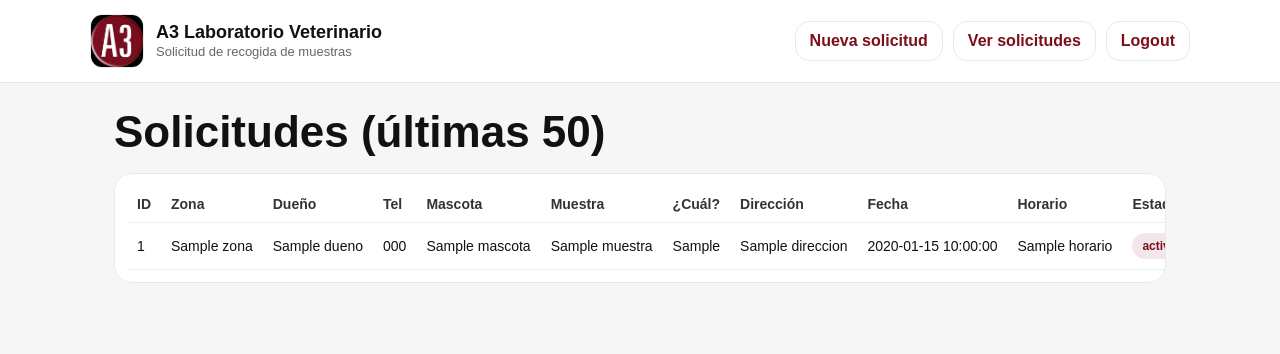
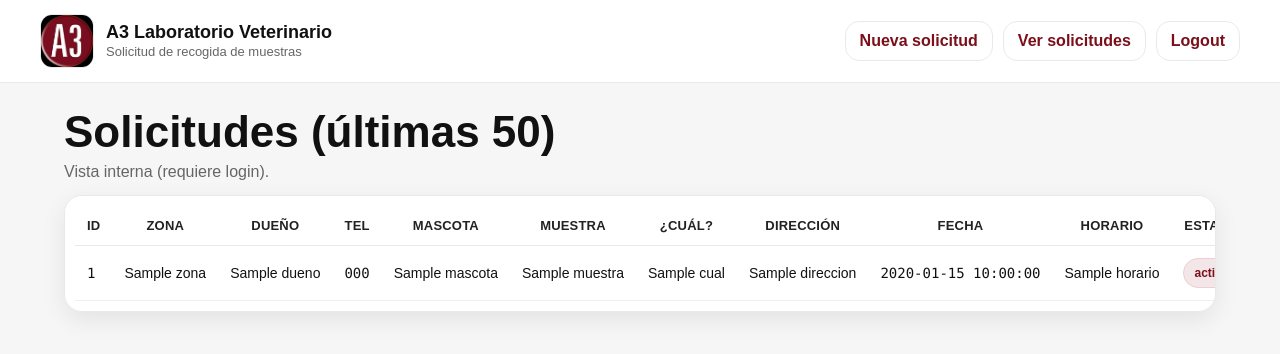
Before and after one commit to daniellascano811/laboratorio-veterinario, a Flask app: template templates/solicitudes.html in a window 1280 px wide. Shown: the top 354 px of the page. Run offline with Flask 3, Linux system fonts and the light colour scheme; the template is opened without the code that fills it: most values are stand-ins (such as "Sample title", 1, 10 or a date in 2020); some libraries are stand-ins or nearby versions.

Commit message:
Update UI: form + table horizontal + login + muestra select

```diff
--- a/app.py
+++ b/app.py
@@ -1,5 +1,4 @@
 import os
-import re
 import sqlite3
 from functools import wraps
 
@@ -15,57 +14,47 @@ from flask import (
 # CONFIG
 # =========================
 app = Flask(__name__)
-
-# SECRET_KEY (para sesiones)
 app.secret_key = os.environ.get("SECRET_KEY", "dev-secret-key")
 
-# Variables
-DATABASE_URL_RAW = os.environ.get("DATABASE_URL")  # Render Postgres
+DATABASE_URL = os.environ.get("DATABASE_URL")  # Render (Postgres)
 SQLITE_PATH = os.environ.get("SQLITE_PATH", "app_local.db")  # Local
 
 ADMIN_USER = os.environ.get("ADMIN_USER", "admin")
 ADMIN_PASSWORD = os.environ.get("ADMIN_PASSWORD", "1234")
+FORCE_ADMIN_SYNC = os.environ.get("FORCE_ADMIN_SYNC", "0").strip() == "1"
 
 
 # =========================
-# HELPERS: SANITIZE DATABASE_URL
+# DB HELPERS (Postgres o SQLite)
 # =========================
-def clean_database_url(url: str | None) -> str | None:
-    if not url:
-        return None
+def using_postgres() -> bool:
+    return bool(DATABASE_URL)
 
-    # 1) quitar espacios extremos y comillas envolventes
-    dsn = url.strip().strip('"').strip("'")
 
-    # 2) quitar saltos de línea / tabs invisibles dentro (esto mata el sslmode roto)
-    dsn = re.sub(r"[\r\n\t ]+", "", dsn)
+def normalize_dsn_sslmode(dsn: str) -> str:
+    """
+    Render suele requerir SSL.
+    - Si no trae sslmode, lo agregamos como sslmode=require
+    - Si trae algo raro tipo sslmode="require o 'require', lo normalizamos
+    """
+    if not dsn:
+        return dsn
 
-    # 3) normalizar scheme
-    if dsn.startswith("postgres://"):
-        dsn = "postgresql://" + dsn[len("postgres://"):]
+    # limpia comillas sueltas que causan: invalid sslmode value: '"require'
+    dsn = dsn.replace('sslmode="require', "sslmode=require")
+    dsn = dsn.replace("sslmode='require", "sslmode=require")
+    dsn = dsn.replace('sslmode="require"', "sslmode=require")
+    dsn = dsn.replace("sslmode='require'", "sslmode=require")
 
-    # 4) si ya viene sslmode, arreglarlo:
-    #    - quita comillas del valor (sslmode="require" -> sslmode=require)
-    dsn = re.sub(r"sslmode=['\"]?([^&'\"]+)['\"]?", r"sslmode=\1", dsn)
-
-    # 5) forzar sslmode=require (sin comillas)
-    if "sslmode=" in dsn:
-        dsn = re.sub(r"sslmode=[^&]+", "sslmode=require", dsn)
-    else:
+    if "sslmode=" not in dsn:
         join_char = "&" if "?" in dsn else "?"
         dsn = f"{dsn}{join_char}sslmode=require"
 
     return dsn
 
 
-def using_postgres() -> bool:
-    return bool(DATABASE_URL_RAW)
-
-
 def get_pg_conn():
-    dsn = clean_database_url(DATABASE_URL_RAW)
-    if not dsn:
-        raise RuntimeError("DATABASE_URL no está configurada.")
+    dsn = normalize_dsn_sslmode(DATABASE_URL)
     return psycopg.connect(dsn, row_factory=dict_row)
 
 
@@ -76,7 +65,7 @@ def get_sqlite_conn():
 
 
 def get_db():
-    # Retorna (conn, engine)
+    # Retorna (conn, "pg"|"sqlite")
     if using_postgres():
         return get_pg_conn(), "pg"
     return get_sqlite_conn(), "sqlite"
@@ -97,6 +86,7 @@ def fetchall_list(rows, engine):
 
 
 def sql_placeholder(engine):
+    # Postgres usa %s, sqlite usa ?
     return "%s" if engine == "pg" else "?"
 
 
@@ -124,6 +114,7 @@ def init_db():
             tel TEXT,
             mascota TEXT,
             muestra TEXT,
+            cual TEXT,
             direccion TEXT,
             fecha DATE NULL,
             horario TEXT,
@@ -148,6 +139,7 @@ def init_db():
             tel TEXT,
             mascota TEXT,
             muestra TEXT,
+            cual TEXT,
             direccion TEXT,
             fecha TEXT NULL,
             horario TEXT,
@@ -156,27 +148,35 @@ def init_db():
         );
         """)
 
+    # admin user
     ph = sql_placeholder(engine)
-    cur.execute(f"SELECT 1 FROM usuarios WHERE usuario={ph}", (ADMIN_USER,))
-    exists = cur.fetchone()
 
-    if exists is None:
+    cur.execute(f"SELECT * FROM usuarios WHERE usuario={ph}", (ADMIN_USER,))
+    existing = cur.fetchone()
+
+    if existing is None:
         cur.execute(
             f"INSERT INTO usuarios (usuario, nombre, password) VALUES ({ph},{ph},{ph})",
             (ADMIN_USER, "Administrador", ADMIN_PASSWORD)
+        )
+    elif FORCE_ADMIN_SYNC:
+        cur.execute(
+            f"UPDATE usuarios SET password={ph} WHERE usuario={ph}",
+            (ADMIN_PASSWORD, ADMIN_USER)
         )
 
     conn.commit()
     cur.close()
     conn.close()
+    print(f"DB inicializada OK ({'Postgres' if engine=='pg' else 'SQLite'})")
 
 
 # Inicializa DB al arrancar
 try:
     init_db()
 except Exception as e:
+    # No rompemos el arranque: Render igual levanta el servicio y ves el error en logs
     print("init_db() error:", e)
-    # Importante: NO rompemos el arranque para que el servicio viva y puedas ver logs.
 
 
 # =========================
@@ -201,12 +201,12 @@ def home():
 
 @app.route("/solicitud", methods=["POST"])
 def crear_solicitud():
-    # OJO: estos names deben coincidir con el HTML
     zona = request.form.get("zona")
     dueno = request.form.get("dueno")
     tel = request.form.get("tel")
     mascota = request.form.get("mascota")
     muestra = request.form.get("muestra")
+    cual = request.form.get("cual")
     direccion = request.form.get("direccion")
 
     fecha_str = (request.form.get("fecha") or "").strip()
@@ -221,10 +221,10 @@ def crear_solicitud():
     cur.execute(
         f"""
         INSERT INTO solicitudes
-        (zona, dueno, tel, mascota, muestra, direccion, fecha, horario)
-        VALUES ({ph},{ph},{ph},{ph},{ph},{ph},{ph},{ph})
+        (zona, dueno, tel, mascota, muestra, cual, direccion, fecha, horario)
+        VALUES ({ph},{ph},{ph},{ph},{ph},{ph},{ph},{ph},{ph})
         """,
-        (zona, dueno, tel, mascota, muestra, direccion, fecha, horario)
+        (zona, dueno, tel, mascota, muestra, cual, direccion, fecha, horario)
     )
 
     conn.commit()
@@ -251,6 +251,7 @@ def login():
             (usuario, password)
         )
         user = cur.fetchone()
+
         cur.close()
         conn.close()
 
@@ -263,7 +264,7 @@ def login():
         else:
             error = "Usuario o clave incorrecta"
 
-    return render_template("login.html", error=error, title="Login", active="login")
+    return render_template("login.html", error=error, title="Login", active="")
 
 
 @app.route("/logout")
--- a/static/styles.css
+++ b/static/styles.css
@@ -6,6 +6,7 @@
   --text:#111;
   --muted:#666;
   --border:#e9e9e9;
+  --shadow: 0 8px 24px rgba(0,0,0,.08);
 }
 
 *{ box-sizing:border-box; }
@@ -19,13 +20,22 @@ body{
 
 .container{
   padding: 24px;
-  max-width: 1100px;
+  max-width: 1200px;
   margin: 0 auto;
 }
 
 h1{
   margin: 0 0 16px 0;
   font-size: 44px;
+}
+
+.muted{
+  margin: 0 0 14px 0;
+  color: var(--muted);
+}
+
+.page-head h1{
+  margin: 0 0 6px 0;
 }
 
 /* ===== NAVBAR ===== */
@@ -36,7 +46,7 @@ h1{
 }
 
 .navbar-inner{
-  max-width: 1100px;
+  max-width: 1200px;
   margin: 0 auto;
   display:flex;
   align-items:center;
@@ -48,7 +58,7 @@ h1{
   display:flex;
   align-items:center;
   gap: 12px;
-  min-width: 240px;
+  min-width: 260px;
 }
 
 .brand img{
@@ -57,6 +67,7 @@ h1{
   border-radius: 12px;
   object-fit: cover;
   border: 1px solid var(--border);
+  background:#fff;
 }
 
 .brand-title{
@@ -65,14 +76,17 @@ h1{
   line-height:1.1;
 }
 
-.brand-title strong{ font-size: 18px; }
+.brand-title strong{
+  font-size: 18px;
+}
+
 .brand-title span{
   font-size: 13px;
   color: var(--muted);
   margin-top: 2px;
 }
 
-/* botones navbar */
+/* botones */
 .nav{
   display:flex;
   align-items:center;
@@ -89,6 +103,9 @@ h1{
   border: 1px solid var(--border);
   color: var(--vino);
   background: #fff;
+  display:inline-flex;
+  align-items:center;
+  justify-content:center;
 }
 
 .nav-btn:hover{ background:#f3f3f3; }
@@ -99,7 +116,9 @@ h1{
   border-color: var(--vino);
 }
 
-.nav-btn.active:hover{ background: var(--vino-dark); }
+.nav-btn.active:hover{
+  background: var(--vino-dark);
+}
 
 /* ===== CARD ===== */
 .card{
@@ -107,9 +126,14 @@ h1{
   border: 1px solid var(--border);
   border-radius: 18px;
   padding: 18px;
+  box-shadow: var(--shadow);
 }
 
-/* grid compacto (diseño anterior bonito) */
+.card-narrow{
+  max-width: 520px;
+}
+
+/* ===== FORM ===== */
 .grid{
   display:grid;
   grid-template-columns: repeat(4, minmax(160px, 1fr));
@@ -129,10 +153,18 @@ input, select{
   border: 1px solid #cfcfcf;
   border-radius: 14px;
   font-size: 15px;
-  background: #fff;
+  background:#fff;
 }
 
-.hidden{ display:none; }
+select{
+  cursor:pointer;
+}
+
+input:focus, select:focus{
+  outline: none;
+  border-color: #b5b5b5;
+  box-shadow: 0 0 0 3px rgba(123, 15, 26, .08);
+}
 
 .btn-primary{
   grid-column: 1 / -1;
@@ -146,48 +178,154 @@ input, select{
   cursor: pointer;
 }
 
-.btn-primary:hover{ background: var(--vino-dark); }
+.btn-primary:hover{
+  background: var(--vino-dark);
+}
 
-/* tabla */
+/* login grid */
+.grid-login{
+  grid-template-columns: 1fr;
+}
+
+.alert{
+  grid-column: 1 / -1;
+  background:#ffe8ea;
+  border:1px solid #f0c7cc;
+  color:#7b0f1a;
+  padding: 10px 12px;
+  border-radius: 14px;
+  font-weight: 800;
+}
+
+/* confirm */
+.ok-title{
+  margin: 0 0 8px 0;
+  font-size: 26px;
+}
+
+.actions{
+  margin-top: 14px;
+  display:flex;
+  gap: 10px;
+  flex-wrap: wrap;
+}
+
+/* ===== TABLE PRO + HORIZONTAL REAL ===== */
 .table-wrap{
-  overflow:auto;
   background: var(--card);
   border: 1px solid var(--border);
   border-radius: 18px;
-  padding: 12px;
+  padding: 10px;
+  box-shadow: var(--shadow);
+
+  overflow-x: auto;
+  -webkit-overflow-scrolling: touch;
 }
 
-table{ width:100%; border-collapse: collapse; }
-
-th, td{
-  padding: 10px;
-  border-bottom: 1px solid #f0f0f0;
-  text-align:left;
-  white-space:nowrap;
-  font-size: 14px;
+.table{
+  width: 100%;
+  border-collapse: separate;
+  border-spacing: 0;
+  min-width: 1100px; /* fuerza scroll horizontal en móvil */
 }
 
-th{ color:#333; font-weight: 900; }
+.table thead th{
+  position: sticky;
+  top: 0;
+  z-index: 2;
+
+  background: #fff;
+  border-bottom: 1px solid var(--border);
+  color:#222;
+  font-weight: 900;
+  font-size: 13px;
+  letter-spacing: .2px;
+  text-transform: uppercase;
+
+  padding: 12px 12px;
+  white-space: nowrap;
+}
+
+.table tbody td{
+  padding: 12px 12px;
+  border-bottom: 1px solid #f0f0f0;
+  font-size: 14px;
+  vertical-align: middle;
+  white-space: nowrap;
+}
+
+.table tbody tr:nth-child(even){
+  background: #fafafa;
+}
+
+.table tbody tr:hover{
+  background: #f5f5f5;
+}
+
+.mono{
+  font-family: ui-monospace, SFMono-Regular, Menlo, Monaco, Consolas, "Liberation Mono", "Courier New", monospace;
+  font-size: 13px;
+}
+
+/* wrap solo donde interesa */
+.cell-wrap{
+  white-space: normal;
+  max-width: 260px;
+  line-height: 1.15;
+}
+
+/* columnas */
+.col-id{ width: 60px; }
+.col-zona{ width: 110px; }
+.col-dueno{ width: 200px; }
+.col-tel{ width: 140px; }
+.col-mascota{ width: 150px; }
+.col-muestra{ width: 120px; }
+.col-cual{ width: 170px; }
+.col-dir{ width: 240px; }
+.col-fecha{ width: 120px; }
+.col-hora{ width: 180px; }
+.col-estado{ width: 130px; }
+.col-creado{ width: 170px; }
 
 .badge{
   display:inline-block;
-  padding: 6px 10px;
+  padding: 7px 10px;
   border-radius: 999px;
   font-weight: 900;
   font-size: 12px;
+  border: 1px solid transparent;
+}
+
+.badge-pendiente{
   background:#f3e6e8;
   color: var(--vino);
+  border-color:#ead0d4;
+}
+
+.badge-proceso{
+  background:#fff3cd;
+  color:#7a5a00;
+  border-color:#ffe49a;
+}
+
+.badge-completado{
+  background:#d1e7dd;
+  color:#0f5132;
+  border-color:#bcd9cc;
 }
 
 /* responsive */
 @media (max-width: 980px){
   .grid{ grid-template-columns: repeat(2, minmax(160px, 1fr)); }
   h1{ font-size: 40px; }
-}
-@media (max-width: 560px){
   .navbar-inner{ flex-direction:column; align-items:flex-start; }
   .brand{ min-width:auto; }
   .nav{ width:100%; justify-content:flex-start; }
+}
+
+@media (max-width: 560px){
+  .container{ padding: 16px; }
   .grid{ grid-template-columns: 1fr; }
   h1{ font-size: 34px; }
 }
--- a/templates/solicitudes.html
+++ b/templates/solicitudes.html
@@ -3,7 +3,7 @@
 <head>
   <meta charset="UTF-8" />
   <meta name="viewport" content="width=device-width, initial-scale=1.0"/>
-  <title>{{ title or "Solicitudes" }}</title>
+  <title>Solicitudes</title>
   <link rel="stylesheet" href="{{ url_for('static', filename='styles.css') }}">
 </head>
 <body>
@@ -27,41 +27,54 @@
 </header>
 
 <main class="container">
-  <h1>Solicitudes (últimas 50)</h1>
+  <div class="page-head">
+    <h1>Solicitudes (últimas 50)</h1>
+    <p class="muted">Vista interna (requiere login).</p>
+  </div>
 
   <div class="table-wrap">
-    <table>
+    <table class="table">
       <thead>
         <tr>
-          <th>ID</th>
-          <th>Zona</th>
-          <th>Dueño</th>
-          <th>Tel</th>
-          <th>Mascota</th>
-          <th>Muestra</th>
-          <th>¿Cuál?</th>
-          <th>Dirección</th>
-          <th>Fecha</th>
-          <th>Horario</th>
-          <th>Estado</th>
-          <th>Creado</th>
+          <th class="col-id">ID</th>
+          <th class="col-zona">Zona</th>
+          <th class="col-dueno">Dueño</th>
+          <th class="col-tel">Tel</th>
+          <th class="col-mascota">Mascota</th>
+          <th class="col-muestra">Muestra</th>
+          <th class="col-cual">¿Cuál?</th>
+          <th class="col-dir">Dirección</th>
+          <th class="col-fecha">Fecha</th>
+          <th class="col-hora">Horario</th>
+          <th class="col-estado">Estado</th>
+          <th class="col-creado">Creado</th>
         </tr>
       </thead>
+
       <tbody>
         {% for s in solicitudes %}
+        {% set estado = (s.estado or 'pendiente')|lower %}
         <tr>
-          <td>{{ s.id }}</td>
-          <td>{{ s.zona or '' }}</td>
-          <td>{{ s.dueno or '' }}</td>
-          <td>{{ s.tel or '' }}</td>
-          <td>{{ s.mascota or '' }}</td>
-          <td>{{ s.muestra or '' }}</td>
-          <td>{{ s.muestra_otro or '' }}</td>
-          <td>{{ s.direccion or '' }}</td>
-          <td>{{ s.fecha or '' }}</td>
-          <td>{{ s.horario or '' }}</td>
-          <td><span class="badge">{{ s.estado or 'pendiente' }}</span></td>
-          <td>{{ s.creado or '' }}</td>
+          <td class="mono">{{ s.id }}</td>
+          <td>{{ s.zona }}</td>
+          <td class="cell-wrap">{{ s.dueno }}</td>
+          <td class="mono">{{ s.tel }}</td>
+          <td class="cell-wrap">{{ s.mascota }}</td>
+          <td>{{ s.muestra }}</td>
+          <td class="cell-wrap">{{ s.cual }}</td>
+          <td class="cell-wrap">{{ s.direccion }}</td>
+          <td class="mono">{{ s.fecha }}</td>
+          <td class="cell-wrap">{{ s.horario }}</td>
+          <td>
+            <span class="badge
+              {% if 'pend' in estado %} badge-pendiente
+              {% elif 'proce' in estado or 'curso' in estado %} badge-proceso
+              {% elif 'comp' in estado or 'list' in estado %} badge-completado
+              {% else %} badge-pendiente {% endif %}">
+              {{ s.estado }}
+            </span>
+          </td>
+          <td class="mono">{{ s.creado }}</td>
         </tr>
         {% endfor %}
       </tbody>
```
Also changed, not shown: templates/confirmacion.html (+7 -7 lines), templates/formulario.html (+15 -16 lines), templates/login.html (+8 -9 lines).
